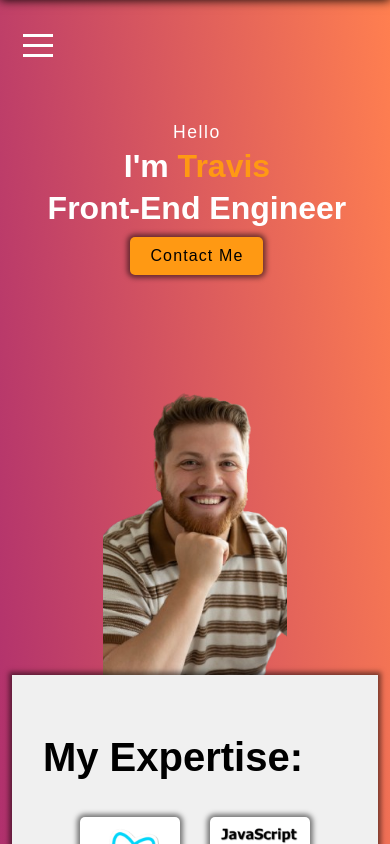
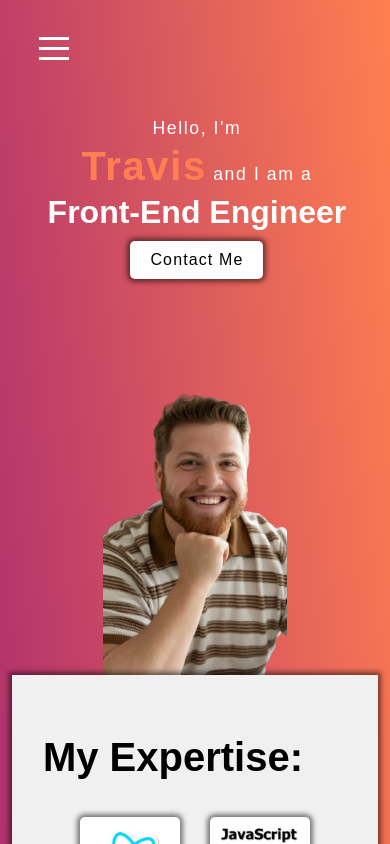
Before and after one commit to Travis912/OfficialPortfolio2, a React (Vite) app: page / in a window 390 px wide. Shown: the top 844 px of the page. Built offline with nearby package versions, Linux system fonts and the light colour scheme.

Commit message:
lots of css

```diff
--- a/src/App.css
+++ b/src/App.css
@@ -6,7 +6,7 @@
   --background-color: #ffffff;
   --text-color: black;
 
-  --content-width: 1200px;
+  --content-width: 1100px;
   --light-orange: #ffc594;
   --dark-orange-one: #ed9121;
   --dark-orange-two: #e66c2c;
--- a/src/pages/Home.jsx
+++ b/src/pages/Home.jsx
@@ -50,8 +50,8 @@ return () => {
 
                         <div className='home-header-text-container' style={{ opacity: opacity }}>
                             <div className='home-header-text'>
-                                <h4>Hello</h4>
-                                <h1>I&apos;m <span>Travis</span></h1>
+                                <h4>Hello, I&apos;m</h4>
+                                <h4><span>Travis</span> and I am a</h4>
                                 <h1>Front-End Engineer</h1>
                                 <a onClick={() => window.scrollTo({ top: 0 })} href="/#/contact" className="contact-button">Contact Me</a>
                             </div>
@@ -116,7 +116,7 @@ return () => {
                         </p>
 
                     </section>
-                </body>
+
                     <section className='ft-section'>
                         <div className='ft-section-heading-container'>
                             <h2 id='featured-projects-heading'>Featured Projects</h2>
@@ -129,13 +129,14 @@ return () => {
                                 ]}></Carousel>
                         </section>
                     </section>
-            </div>
+                </body>
                 <footer className='home-page-footer'>
                         <div className="footer-contact-btn-div">
-                    <a href="/#/contact" onClick={() => window.scrollTo({ top: 0 })} className="contact-button">Contact Me</a>
+                        <a href="/#/contact" onClick={() => window.scrollTo({ top: 0 })} className="contact-button footer-contact-btn">CONTACT ME</a>
                         <a onClick={() => window.scrollTo({ top: 0, behavior: 'smooth' })} className="contact-button back-to-top-btn">Back To Top</a>
                     </div>
                 </footer>
+            </div>
         </>
     );
 };
--- a/src/pages/NavBar.jsx
+++ b/src/pages/NavBar.jsx
@@ -3,44 +3,39 @@ import { NavLink } from "react-router-dom";
 import "../styles/NavBar.css";
 
 const NavBar = () => {
+
 const [isOpen, setIsOpen] = useState(false);
+const [isTop, setIsTop] = useState(true);
 
 const toggleMenu = () => {
   setIsOpen(!isOpen);
-    window.scrollTo({ top: 0});
 };
 
-  const [opacity, setOpacity] = useState(1);
+const toTop = () => {
+  window.scrollTo({ top: 0 });
+};
 
 useEffect(() => {
     const handleScroll = () => {
-    const scrollPosition = window.scrollY;
-    const threshold = window.innerHeight * 0.07; // 7dvh equivalent
-
-    if (scrollPosition > threshold) {
-      setOpacity(0);
-    } else {
-      setOpacity(1);
-    }
+        setIsTop(window.scrollY < 30);
     };
 
     window.addEventListener('scroll', handleScroll);
-
     return () => {
         window.removeEventListener('scroll', handleScroll);
     };
 }, []);
 
   return (
-    <nav className="navbar" style={{ opacity: opacity }}>
+    <nav className={`navbar ${isTop ? 'transparent' : ''}`}>
       <div className='nav-content'>
         <div className={`navbar-links ${isOpen ? "open" : ""}`}>
-          <NavLink to="/" onClick={toggleMenu} className={({ isActive }) => isActive ? "active" : ""}>Home</NavLink>
-          <NavLink to="/projects" onClick={toggleMenu} className={({ isActive }) => isActive ? "active" : ""}>Work</NavLink>
-          <NavLink to="/resume" onClick={toggleMenu} className={({ isActive }) => isActive ? "active" : ""}>Resume</NavLink>
-          <NavLink to="/contact" onClick={toggleMenu} className={({ isActive }) => isActive ? "active" : ""}>Contact</NavLink>
+          <NavLink to="/" onClick={() => {toggleMenu(); toTop();}} className={({ isActive }) => isActive ? "active" : ""}>Home</NavLink>
+          <NavLink to="/projects" onClick={() => {toggleMenu(); toTop();}} className={({ isActive }) => isActive ? "active" : ""}>Work</NavLink>
+          <NavLink to="/resume" onClick={() => {toggleMenu(); toTop();}} className={({ isActive }) => isActive ? "active" : ""}>Resume</NavLink>
+          <NavLink to="/contact" onClick={() => {toggleMenu(); toTop();}} className={({ isActive }) => isActive ? "active" : ""}>Contact</NavLink>
         </div>
-        <div className="navbar-toggle" style={{ opacity: opacity }} aria-expanded={isOpen} onClick={toggleMenu}>
+        <div className="navbar-toggle" aria-expanded={isOpen} onClick={toggleMenu}>
           <span className="Homebar"></span>
           <span className="Homebar"></span>
           <span className="Homebar"></span>
--- a/src/projects/lamborghini/lamborghini.css
+++ b/src/projects/lamborghini/lamborghini.css
@@ -953,14 +953,14 @@
   }
 
   .lambo-nav {
-    min-height: 10vh;
+    min-height: 1dvh;
     display: flex;
     align-items: center;
     position: relative;
   }
 
   .lambo-nav-left-div {
-    height: 8vh;
+    height: 8dvh;
     padding-right: 0px;
     padding-left: 50px;
   }
@@ -976,23 +976,23 @@
   .mobile-menu,
   .mobile-menu-closed {
     display: flex;
-    padding-top: 20vh;
+    padding-top: 15dvh;
     position: absolute;
     left: 0px;
     width: 100%;
     background-color: #181818;
     z-index: -1;
-    min-height: 150vh;
-    transition: bottom 0.5s ease-in-out;
+    min-height: 170dvh;
+    transition: top 0.5s ease-in-out;
     padding-left: 5vw;
   }
 
   .mobile-menu-closed {
-    bottom: 10vh;
+    top: -170dvh;
   }
 
   .mobile-menu {
-    bottom: -150vh;
+    top: 0px;
   }
 
   .mobile-menu ul,
@@ -1050,7 +1050,7 @@
     background-size: cover;
     width: 100dvw;
     justify-content: start;
-    padding-top: 15vh;
+    padding-top: 15dvh;
   }
 
   .lambo-header h1 {
--- a/src/styles/Home.css
+++ b/src/styles/Home.css
@@ -13,6 +13,7 @@
   margin: 0 auto;
   align-items: center;
   background: linear-gradient(to top right, purple, #ff7f50);
+  /* took off side panels */
   padding: 0px 3dvw;
   overflow-y: hidden;
 }
@@ -75,7 +76,6 @@
 }
 
 .home-header-img img {
-  height: auto;
   width: 70%;
   object-fit: cover;
   object-position: center;
@@ -107,13 +107,27 @@
   color: white;
 }
 
+@keyframes flyInFromLeft {
+  0% {
+    transform: translateX(-100%);
+    opacity: 0;
+  }
+  100% {
+    transform: translateX(0);
+    opacity: 1;
+  }
+}
+
 .home-header span {
-  color: var(--accent-color);
-  font-weight: bold;
+  color: #ff7f50;
+  font-weight: bolder;
+  font-size: 2.5rem;
+  display: inline-block; /* Ensure the span behaves properly */
+  animation: flyInFromLeft 1s ease-out; /* Adjust duration and easing as needed */
 }
 
 .contact-button {
-  background-color: var(--accent-color);
+  background-color: white;
   color: black;
   width: fit-content;
   padding: 10px 20px;
@@ -139,7 +153,8 @@
   align-items: center;
   width: 100%;
   background-color: rgb(240, 240, 240);
-  max-width: var(--content-width);
+  /* took off side panels */
+  max-width: 100%;
   padding: 0px 3dvw;
   box-shadow: 0px 0px 5px 3px rgba(0, 0, 0, 0.5);
   z-index: 5;
@@ -171,8 +186,6 @@
   width: 100%;
   text-wrap: wrap;
   max-width: var(--content-width);
-  padding-left: 1dvw;
-  padding-right: 1dvw;
 }
 
 .home-about h2,
@@ -251,7 +264,6 @@
   max-width: var(--content-width);
   width: 100%;
   height: 70dvh;
-  padding-left: 1dvw;
 }
 
 .video {
@@ -264,21 +276,21 @@
 /* Featured project section */
 
 .ft-section {
-  margin-right: -3dvw;
-  margin-left: -3dvw;
+  margin: 0 -3dvw;
 }
 
 .ft-section-heading-container {
   display: flex;
   width: 100%;
-  justify-content: center;
-  padding: 5dvh 0px;
+  padding: 3dvh 0px;
+  margin: 0 auto;
+  max-width: var(--content-width);
 }
 
 #featured-projects-heading {
   margin-top: var(--section-spacing);
   margin-bottom: 0px;
-  color: white;
+  color: black;
   font-size: 3rem;
 }
 
@@ -318,6 +330,7 @@
 }
 
 /* FOOTER */
+
 .home-page-footer {
   width: 100%;
   height: 30dvh;
@@ -340,8 +353,14 @@
   gap: 10px;
 }
 
+.footer-contact-btn {
+  background: linear-gradient(to right, #ff7f50, purple);
+  color: white;
+}
+
 .back-to-top-btn {
-  background-color: white;
+  background: linear-gradient(to right, #ff7f50, purple);
+  color: white;
 }
 
 .footer-contact-info a {
@@ -442,4 +461,12 @@
     margin-top: 80dvh;
     padding-top: 5dvh;
   }
+
+  .ft-section-heading-container {
+    padding-left: 8dvw;
+  }
+
+  .ft-section-heading-container h2 {
+    font-size: 2rem !important;
+  }
 }
--- a/src/styles/NavBar.css
+++ b/src/styles/NavBar.css
@@ -1,5 +1,12 @@
 :root {
   --nav-height: 7dvh;
+}
+
+/* for starlink copy*/
+.navbar.transparent {
+  background-color: transparent;
+  backdrop-filter: blur(0px);
+  background: none;
 }
 
 .navbar {
@@ -9,8 +16,18 @@
   align-items: end;
   top: 0;
   width: 100dvw;
-  z-index: 3;
-  height: 7dvh;
+  z-index: 99;
+  height: 10dvh;
+  opacity: 1 !important;
+
+  /* navbar starlink copy below */
+  background: linear-gradient(
+    to top right,
+    rgba(128, 0, 128, 0.7),
+    rgba(255, 127, 80, 0.7)
+  );
+  backdrop-filter: blur(20px);
+  padding-bottom: 20px;
 }
 
 .nav-content {
@@ -39,7 +56,7 @@
 .navbar-links a {
   color: white;
   text-decoration: none;
-  font-size: 1.1rem;
+  font-size: 1.2rem;
   z-index: 1;
   letter-spacing: 0.1rem;
 }
@@ -48,6 +65,7 @@
   display: none;
   flex-direction: column;
   cursor: pointer;
+  padding: 1rem;
 }
 
 .navbar-toggle .Homebar {
@@ -64,11 +82,22 @@
 @media (max-width: 768px) {
   .navbar {
     z-index: 99;
+    background-color: linear-gradient(
+      to top right,
+      rgba(128, 0, 128, 0.7),
+      rgba(255, 127, 80, 0.7)
+    );
+  }
+
+  .navbar.transparent {
+    background: none;
+    backdrop-filter: none;
   }
 
   .nav-content {
     position: relative;
     height: 100%;
+    background: none;
   }
 
   .navbar-links {
@@ -78,16 +107,15 @@
     top: -100dvh;
     height: 100dvh;
     left: 0px;
-    background-color: rgba(0, 0, 0, 0.85);
-    backdrop-filter: blur(20px);
+    background-color: rgba(0, 0, 0);
     text-align: center;
     margin-left: 0px;
     margin-top: 0px;
     padding: 2dvh 0;
     transition: top 0.5s ease-in-out;
-    box-shadow: 0 0 10px rgba(0, 0, 0, 1);
     justify-content: center;
-    z-index: 99;
+    backdrop-filter: blur(20px) !important;
+    -webkit-backdrop-filter: blur(20px);
   }
 
   .navbar-links.open {
@@ -108,7 +136,7 @@
 
   .navbar-links a.active {
     box-shadow: 0 0 0 black;
-    color: orange;
+    color: #ff7f50;
   }
 
   .navbar-toggle {
```
Lines whose indentation alone changed are shown as unchanged.
